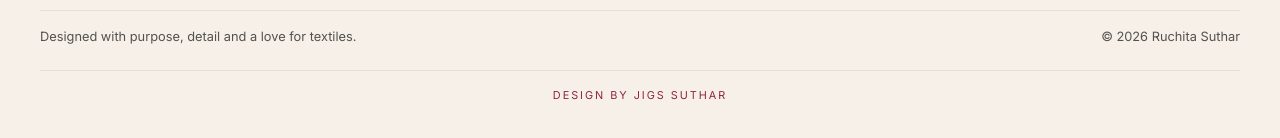
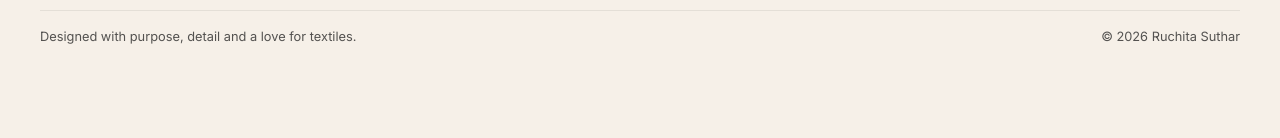
Before and after one commit to jigssuthar/ruchita-suthar, a React (Vite) app: page / in a window 1280 px wide. Shown: the part 7635-7773 px from the top of the page. After the commit the page ends 7730 px from the top, so only its background shows below. Built offline with nearby package versions, Linux system fonts and the light colour scheme.

Commit message:
name change

```diff
--- a/src/App.jsx
+++ b/src/App.jsx
@@ -485,7 +485,7 @@ function Footer() {
         <span>Designed with purpose, detail and a love for textiles.</span>
         <span>© {new Date().getFullYear()} Ruchita Suthar</span>
       </div>
-      <div className="footer-credit">Design by Jigs Suthar</div>
+      {/* <div className="footer-credit">Design by Jigs Suthar</div> */}
     </footer>
   );
 }
```
